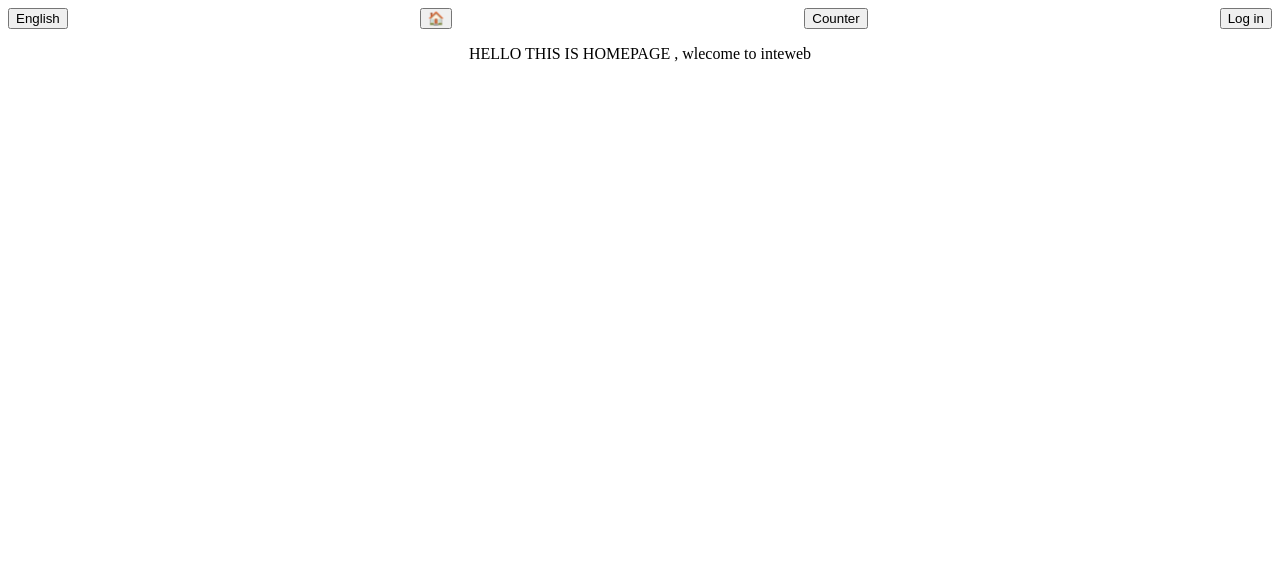
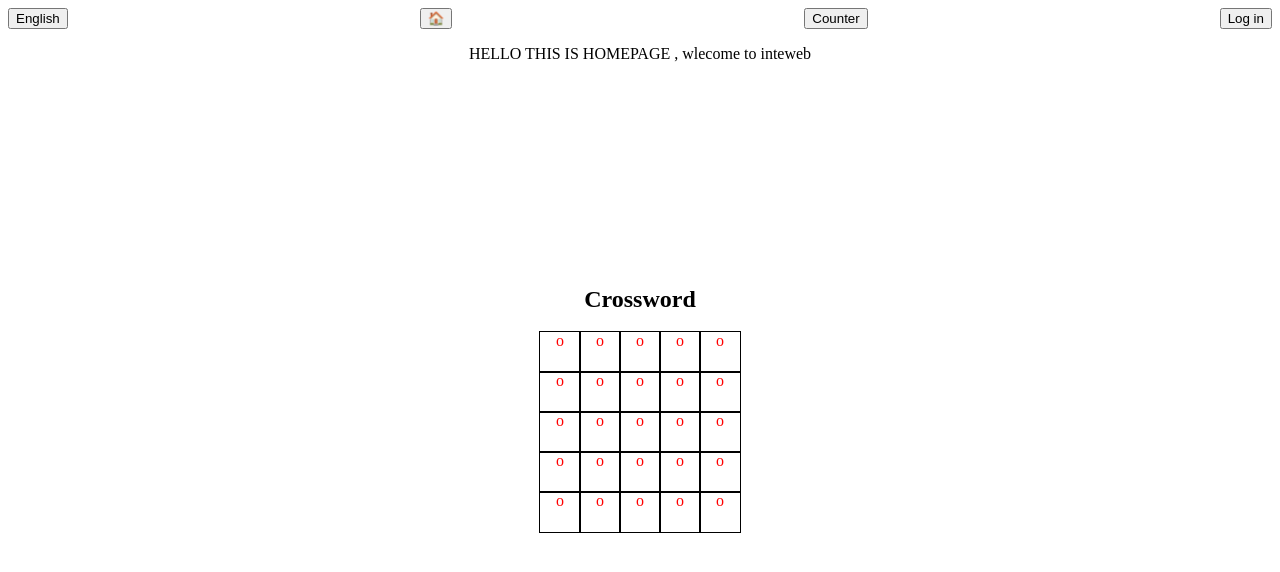
Before and after one commit to chunyukuo88/portfolio2, a React (Create React App) app: page / in a window 1280 px wide. Shown: the top 572 px of the page. Built offline with nearby package versions, Linux system fonts and the light colour scheme.

Commit message:
temporary styling so that I can tell what is happening.

```diff
--- a/src/App.jsx
+++ b/src/App.jsx
@@ -5,6 +5,7 @@ import { Provider, useSelector } from 'react-redux'
 import { RequireAuth } from './components/RequireAuth.jsx';
 import Language from './features/language/Language';
 import { Login } from './features/auth/Login.jsx';
+import Crossword from "./features/crossword/Crossword";
 import { routes } from './routes.js';
 import { supabaseClient } from './features/auth/client.js';
 import strings from './common/strings.js';
@@ -79,6 +80,7 @@ function HomePage(){
     <div className='page'>
       <p>{auth.user?.email && `Greetings, ${auth.user.email}!`}</p>
       <p>{strings.homeGreeting[language]}</p>
+      <Crossword />
     </div>
   );
 }
--- /dev/null
+++ b/src/features/crossword/Crossword.css
@@ -0,0 +1,23 @@
+.crossword-row {
+    display: flex;
+    flex-direction: row;
+    color: red;
+}
+
+.crossword-square {
+    outline: solid black 1px;
+    width: 40px;
+    height: 40px;
+}
+
+main {
+    height: 80vh;
+}
+
+section {
+    display: flex;
+    flex-direction: column;
+    justify-content: center;
+    align-items: center;
+    height: 100%;
+}
--- a/src/features/crossword/Crossword.jsx
+++ b/src/features/crossword/Crossword.jsx
@@ -1,24 +1,32 @@
-import * as React from 'react';
+import React from 'react';
+import './Crossword.css';
 
-export function Crossword(){
+export default function Crossword(){
   const emptyGrid = [
-    ['','','','',''],
-    ['','','','',''],
-    ['','','','',''],
-    ['','','','',''],
-    ['','','','',''],
+    ['o','o','o','o','o'],
+    ['o','o','o','o','o'],
+    ['o','o','o','o','o'],
+    ['o','o','o','o','o'],
+    ['o','o','o','o','o'],
   ];
   const [ grid, setGrid ] = React.useState(emptyGrid);
   return (
       <main>
-        <h1>Crossword</h1>
         <section>
+          <h1>Crossword</h1>
           {
-            emptyGrid.map(row => {
-              // row.map(square => {
-                return <div className='square'>ha</div>
-              // })
-            })
+            grid.map((row, outerIndex) => (
+              <div className='crossword-row' key={outerIndex}>
+                {
+                  row.map((square, innerIndex) => (
+                    <div key={innerIndex} className='crossword-square'>
+                      {square}
+                    </div>
+                    )
+                  )
+                }
+              </div>
+            ))
           }
         </section>
       </main>
```
Also changed, not shown: webpack.config.js (added), 1 other file (tests, documents, lock files or other folders).
